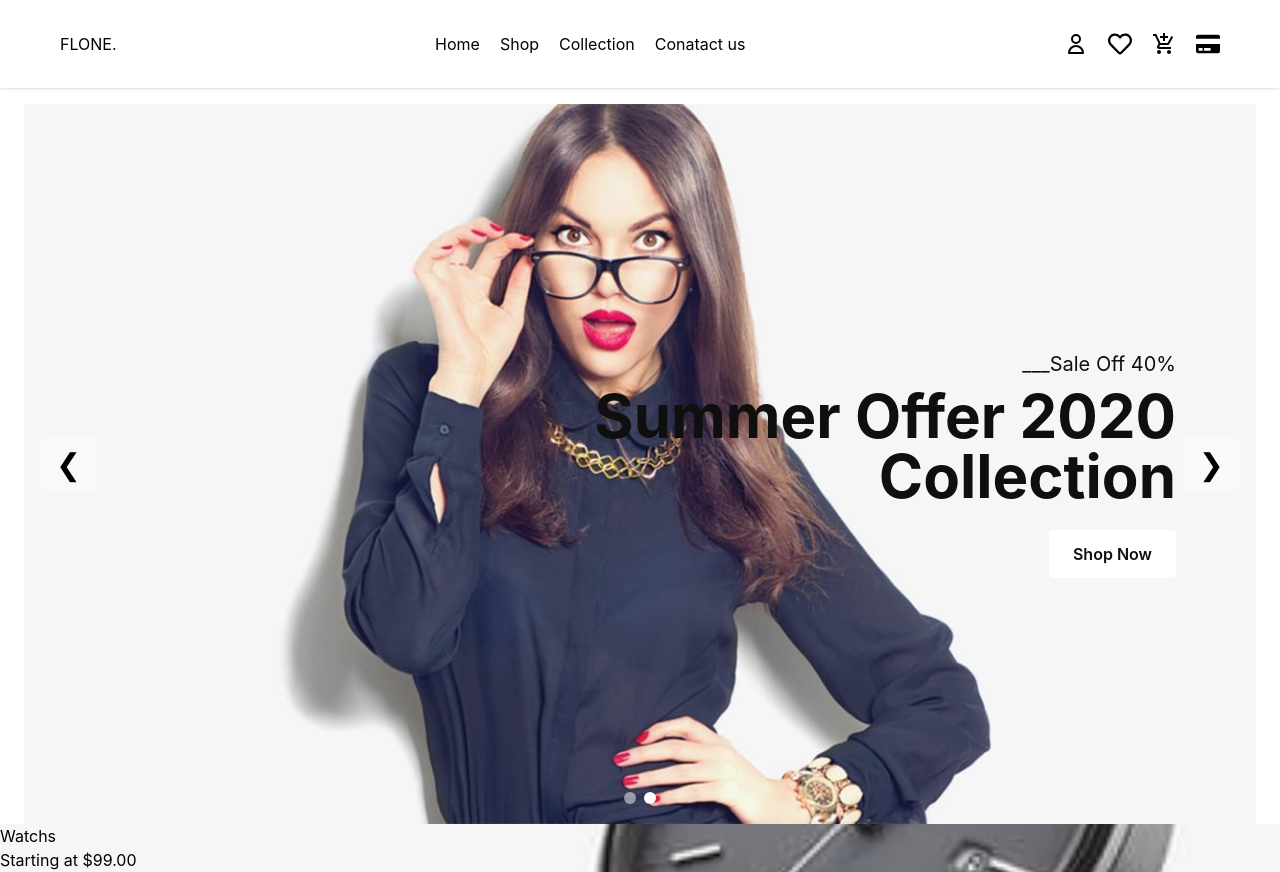
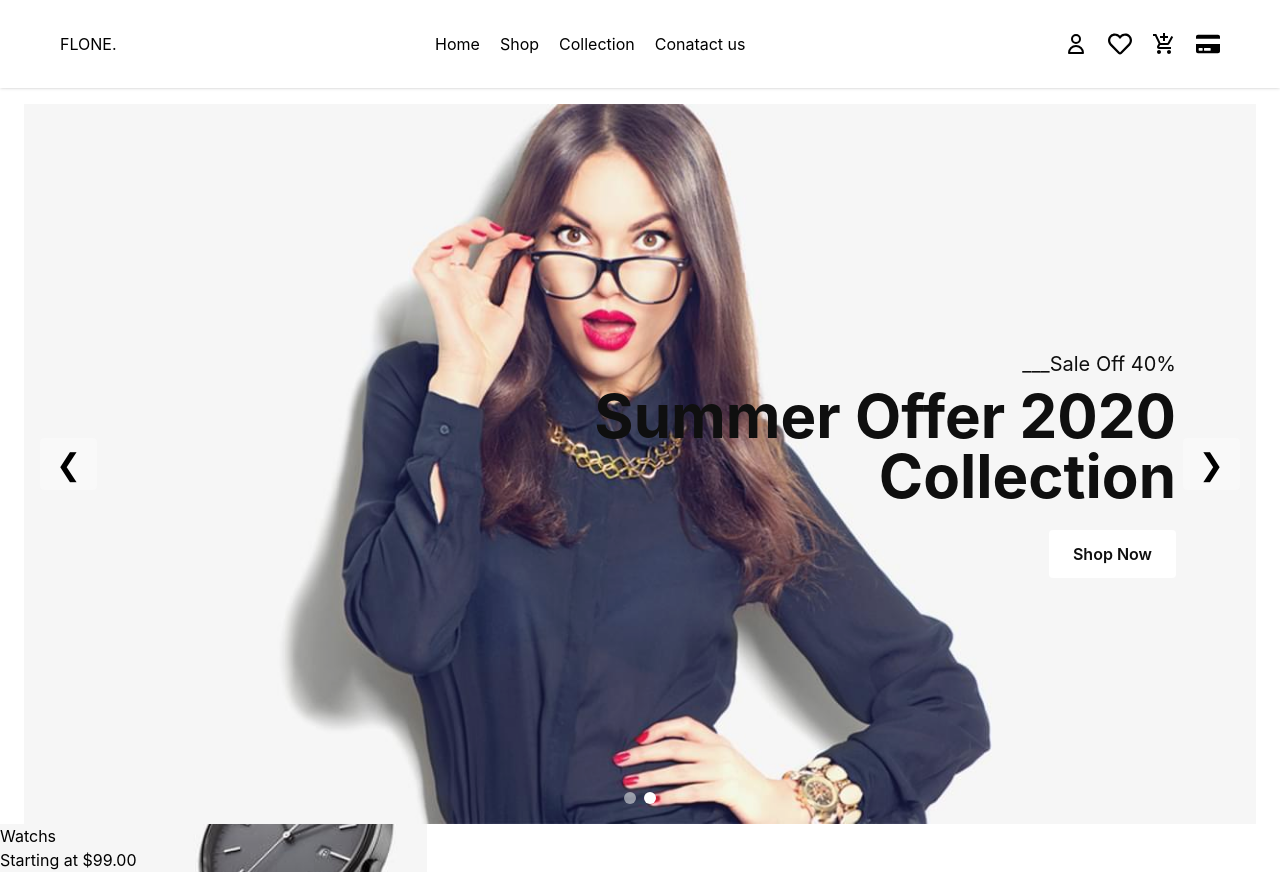
Before and after one commit to hassanappsnation-spec/hassan, a React (Vite) app: page / in a window 1280 px wide. Built offline with nearby package versions, Linux system fonts and the light colour scheme.

Commit message:
3/15/2026 by hassan

```diff
--- a/src/components/CatagoryThembnails.jsx
+++ b/src/components/CatagoryThembnails.jsx
@@ -5,7 +5,7 @@ import catagoryThtmtnailBg3 from "../assets/catagoryThamnails/banner-3.jpg"
 const CatagoryThembnails = () => {
   return (
     <>
-    <div className="">
+    <div className="grid grid-cols-3">
         <div className=""   style={{
     backgroundImage: `url(${catagoryThtmtnailBg1})`,
     backgroundSize: "cover",
```
